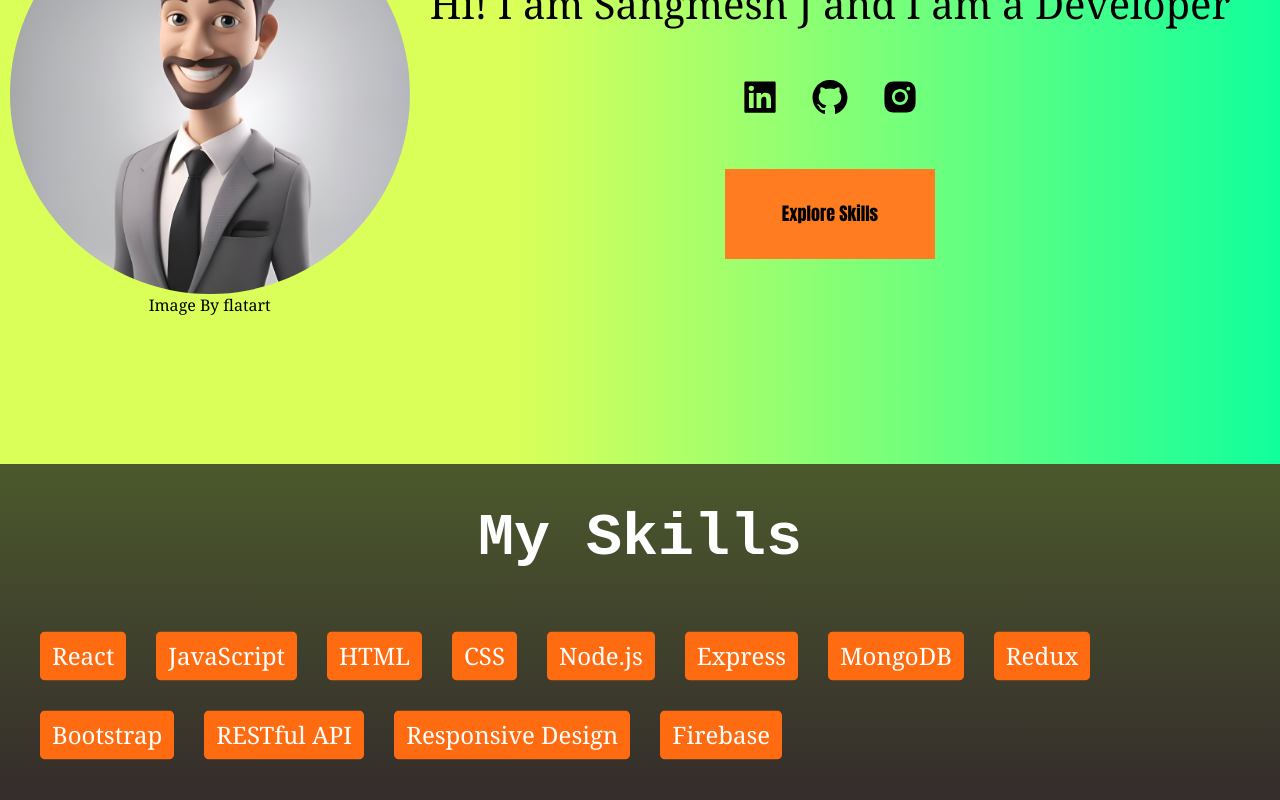
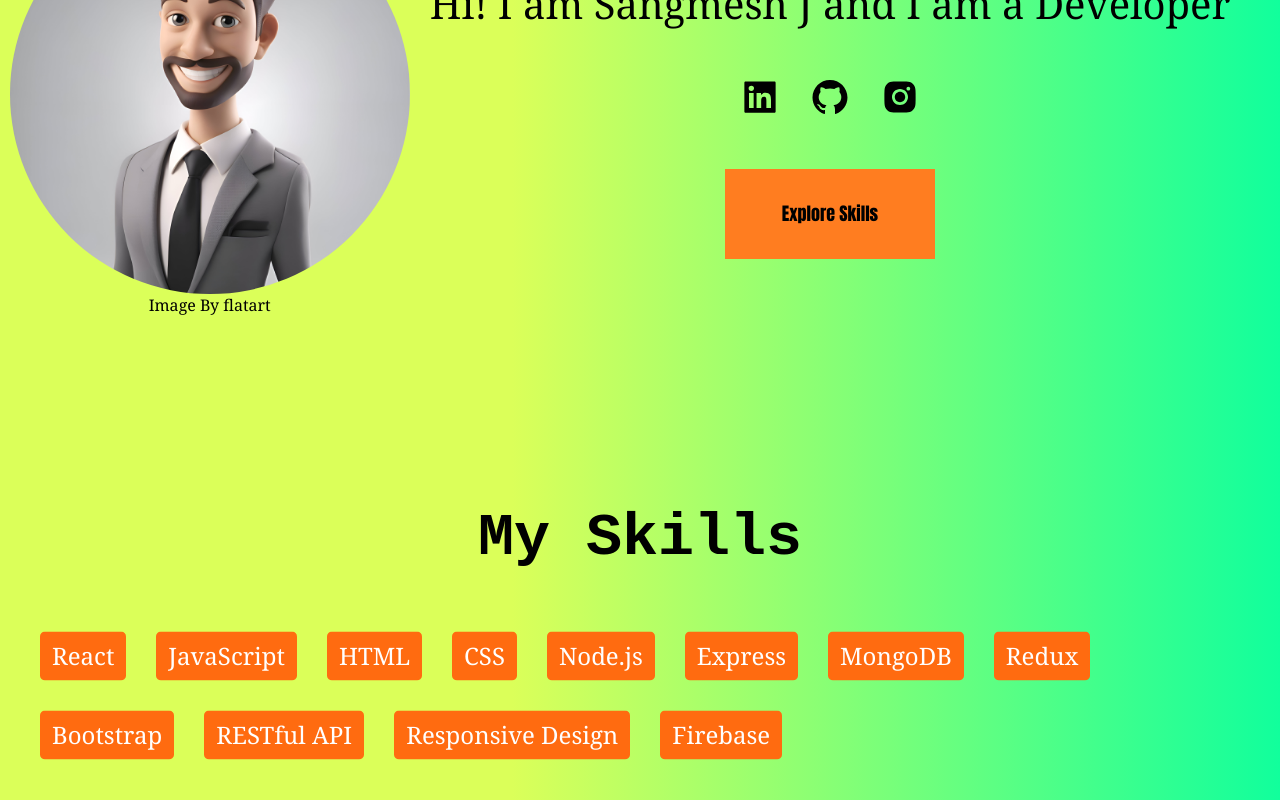
Before and after one commit to Sangmesh0011/myportfolio, a React (Create React App) app in the folder frontend/: page / in a window 1280 px wide. Shown: the part 1136-1936 px from the top of the page. Built offline with nearby package versions, Linux system fonts and the light colour scheme.

Commit message:
resume update

```diff
--- a/frontend/src/App.js
+++ b/frontend/src/App.js
@@ -40,7 +40,7 @@ function App() {
             Explore
             <AiFillCaretDown />
           </div>
-          <a href="/SangmeshJResume.pdf" download="SangmeshJResume.pdf" rel="noopener noreferrer">
+          <a href="/Sangmesh_J.pdf" download="Sangmesh_J.pdf" rel="noopener noreferrer">
             <div className="expbtn">
               Download CV <AiOutlineCloudDownload />
             </div>
--- a/frontend/src/components/skills.css
+++ b/frontend/src/components/skills.css
@@ -1,9 +1,9 @@
 .skills-container {
     padding: 40px;
     margin-top: 0px;
-    background: linear-gradient(to bottom,#2f2f2fcc,#352c2c);
+    background: linear-gradient(to right,rgb(219, 255, 89) 40%,rgb(17, 255, 156));
     font-family: monospace;
-    color: white;
+    color: rgb(0, 0, 0);
   }
   .skills-container h2{
     margin-left: 0;
```
Also changed, not shown: 2 other files (tests, documents, lock files or other folders).
